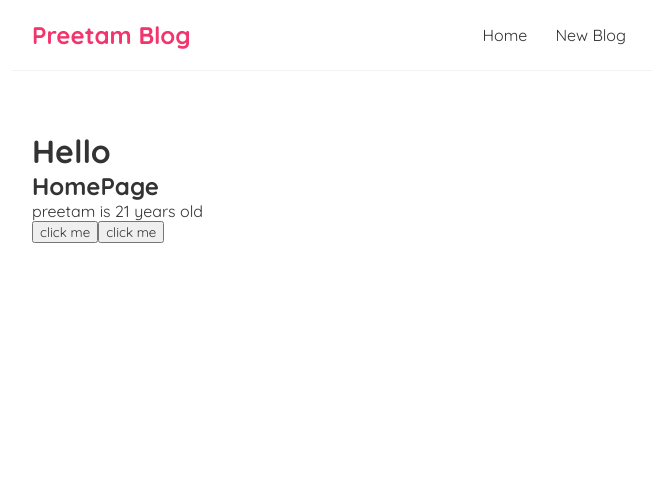
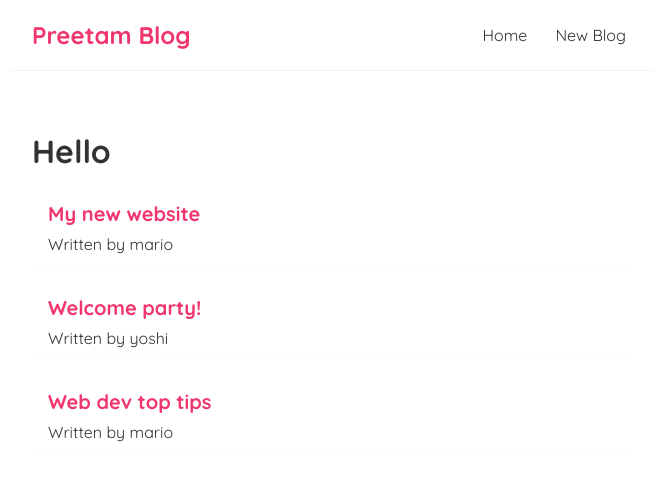
Before and after one commit to Leoravoe/React-tutorial, a React (Create React App) app: page / in a window 1280 px wide. Shown: the top 480 px of the page, without its empty margins (308-964 px from the left). Built offline with nearby package versions, Linux system fonts and the light colour scheme.

Commit message:
useState use in detail

```diff
--- a/src/Home.js
+++ b/src/Home.js
@@ -1,26 +1,22 @@
-import {useState} from 'react'
-
+import { useState } from "react";
 
 const Home = () => {
-    const [name , setName] = useState('preetam')
-    const [age , setAge] = useState(21)
-    const clicking = ()=>{
-        setName('Preetam Sarkar')
-        setAge(22)
-    }
-    const click = (name)=>{
-        console.log("hello i m "+name + " again")
-    }
-    return (
-        <div className="home">
-            <h2>HomePage</h2>
-            <p>{name} is {age} years old</p>
-            <button onClick={clicking}>click me</button>
-            <button onClick={()=>{
-                click("preetam")
-            }}>click me</button>
+  const [blogs, setBlogs] = useState([
+    { title: 'My new website', body: 'lorem ipsum...', author: 'mario', id: 1 },
+    { title: 'Welcome party!', body: 'lorem ipsum...', author: 'yoshi', id: 2 },
+    { title: 'Web dev top tips', body: 'lorem ipsum...', author: 'mario', id: 3 }
+  ])
+
+  return (
+    <div className="home">
+      {blogs.map(blog => (
+        <div className="blog-preview" key={blog.id} >
+          <h2>{ blog.title }</h2>
+          <p>Written by { blog.author }</p>
         </div>
-     );
+      ))}
+    </div>
+  );
 }
 
 export default Home;
--- a/src/index.css
+++ b/src/index.css
@@ -33,3 +33,17 @@
   margin: 40px auto;
   padding: 20px;
 }
+/* blog previews / list */
+.blog-preview {
+  padding: 10px 16px;
+  margin: 20px 0;
+  border-bottom: 1px solid #fafafa;
+}
+.blog-preview:hover {
+  box-shadow: 1px 3px 5px rgba(0,0,0,0.1);
+}
+.blog-preview h2 {
+  font-size: 20px;
+  color: #f1356d;
+  margin-bottom: 8px;
+}
```
